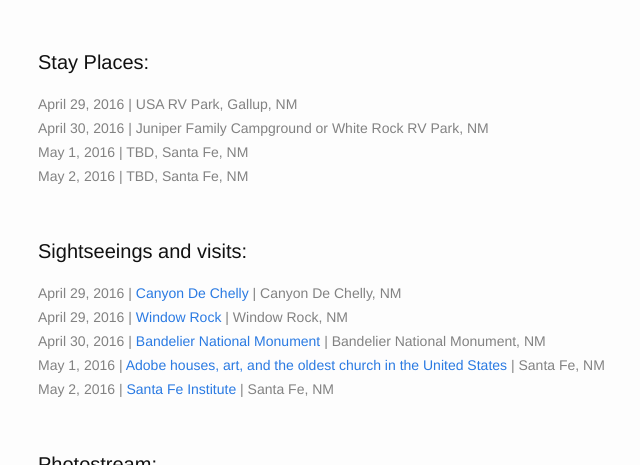
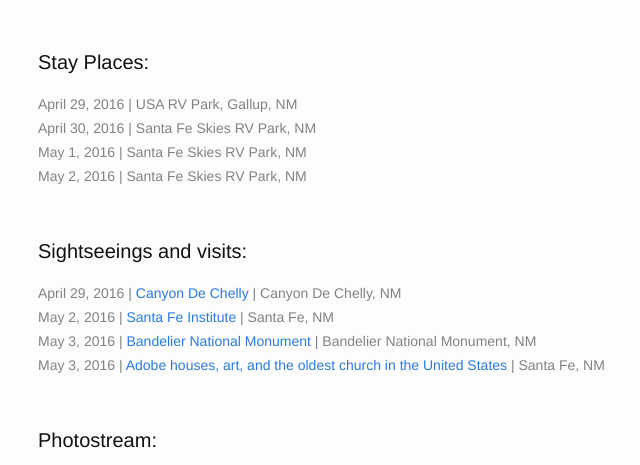
Before and after one commit to wazaahhh/roadmap, a Jekyll site: the page built from _posts/legs/2016-04-10-leg2.md, in a window 1280 px wide and 900 px high, cut to the strip 435-900 px from the top of the window. Shown: the whole strip, without its empty margins (232-872 px from the left). Built offline with Jekyll 4.4.1, drawn with Linux system fonts in a browser that asks for light colours; a script that is not in the unit is left out.

Commit message:
completed leg2

```diff
--- a/_posts/legs/2016-04-10-leg2.md
+++ b/_posts/legs/2016-04-10-leg2.md
@@ -7,11 +7,12 @@
 o_date : "April  29, 2016"
 d_loc: "Santa Fe, NM"
 d_date : "April 30, 2016"
-stay_loc : [{ "type" : "stay", "place" : "USA RV Park, Gallup, NM", "dates" : ["April 29, 2016"]},{ "type" : "stay",  "place" : "Juniper Family Campground or White Rock RV Park, NM", "dates" : ["April 30, 2016"]},{ "type" : "stay", "place" : "TBD, Santa Fe, NM", "dates" : ["May  1, 2016","May 2, 2016"]},]
-visit_loc : [{"type" : "visit", "place" : "Canyon De Chelly, NM", "dates" : ["April 29, 2016"], "description" : "Canyon De Chelly", "url" : "https://en.wikipedia.org/wiki/Canyon_de_Chelly_National_Monument", "img_url" : "https://en.wikipedia.org/wiki/Canyon_de_Chelly_National_Monument#/media/File:Canyon_de_Chelly,_Navajo.jpg" },{"type" : "visit", "place" : "Window Rock, NM", "dates" : ["April 29, 2016"], "description" : "Window Rock", "url" : "https://en.wikipedia.org/wiki/Window_Rock,_Arizona", "img_url" : "https://en.wikipedia.org/wiki/Window_Rock,_Arizona#/media/File:Window_rock_AZ.jpg" },{"type" : "visit", "place" : "Bandelier National Monument, NM", "dates" : ["April 30, 2016"], "description" : "Bandelier National Monument", "url" : "https://en.wikipedia.org/wiki/Bandelier_National_Monument", "img_url" : "https://upload.wikimedia.org/wikipedia/commons/3/3e/Bandelier_Cliff_Dwelling_Features.jpg"},{"type" : "visit", "place" : "Santa Fe, NM", "dates" : ["May 1, 2016"], "description" : "Adobe houses, art, and the oldest church in the United States", "url" : "https://en.wikipedia.org/wiki/Santa_Fe,_New_Mexico", "img_url" : "https://en.wikipedia.org/wiki/Santa_Fe,_New_Mexico#/media/File:Santa_Fe,_New_Mexico_Montage_1.png"},{"type" : "visit", "place" : "Santa Fe, NM", "dates" : ["May  2, 2016"], "description" : "Santa Fe Institute", "url" : "http://www.santafe.edu/", "img_url" : "https://upload.wikimedia.org/wikipedia/commons/a/a5/Santa_Fe_Institute.jpg"}]
+stay_loc : [{ "type" : "stay", "place" : "USA RV Park, Gallup, NM", "dates" : ["April 29, 2016"]},{ "type" : "stay",  "place" : "Santa Fe Skies RV Park, NM", "dates" : ["April 30, 2016","May  1, 2016","May 2, 2016"]}]
+visit_loc : [{"type" : "visit", "place" : "Canyon De Chelly, NM", "dates" : ["April 29, 2016"], "description" : "Canyon De Chelly", "url" : "https://en.wikipedia.org/wiki/Canyon_de_Chelly_National_Monument", "img_url" : "https://en.wikipedia.org/wiki/Canyon_de_Chelly_National_Monument#/media/File:Canyon_de_Chelly,_Navajo.jpg" },{"type" : "visit", "place" : "Santa Fe, NM", "dates" : ["May  2, 2016"], "description" : "Santa Fe Institute", "url" : "http://www.santafe.edu/", "img_url" : "https://upload.wikimedia.org/wikipedia/commons/a/a5/Santa_Fe_Institute.jpg"},{"type" : "visit", "place" : "Bandelier National Monument, NM", "dates" : ["May 3, 2016"], "description" : "Bandelier National Monument", "url" : "https://en.wikipedia.org/wiki/Bandelier_National_Monument", "img_url" : "https://upload.wikimedia.org/wikipedia/commons/3/3e/Bandelier_Cliff_Dwelling_Features.jpg"},{"type" : "visit", "place" : "Santa Fe, NM", "dates" : ["May 3, 2016"], "description" : "Adobe houses, art, and the oldest church in the United States", "url" : "https://en.wikipedia.org/wiki/Santa_Fe,_New_Mexico", "img_url" : "https://en.wikipedia.org/wiki/Santa_Fe,_New_Mexico#/media/File:Santa_Fe,_New_Mexico_Montage_1.png"}]
+missed_loc:
 d_img_url : "https://upload.wikimedia.org/wikipedia/en/9/9b/Santa_Fe_from_space.jpg"
 s_date : "May 3, 2016"
 categories: legs
 flickr_album : "https://www.flickr.com/photos/65510085@N03/albums/72157667646837306"
-flickr_preview : "https://farm2.staticflickr.com/1467/26676974286_3d3b8057cb_q.jpg"
+flickr_preview : "https://farm8.staticflickr.com/7006/26749260202_ba5b5dc1f6_q.jpg"
 ---
```
